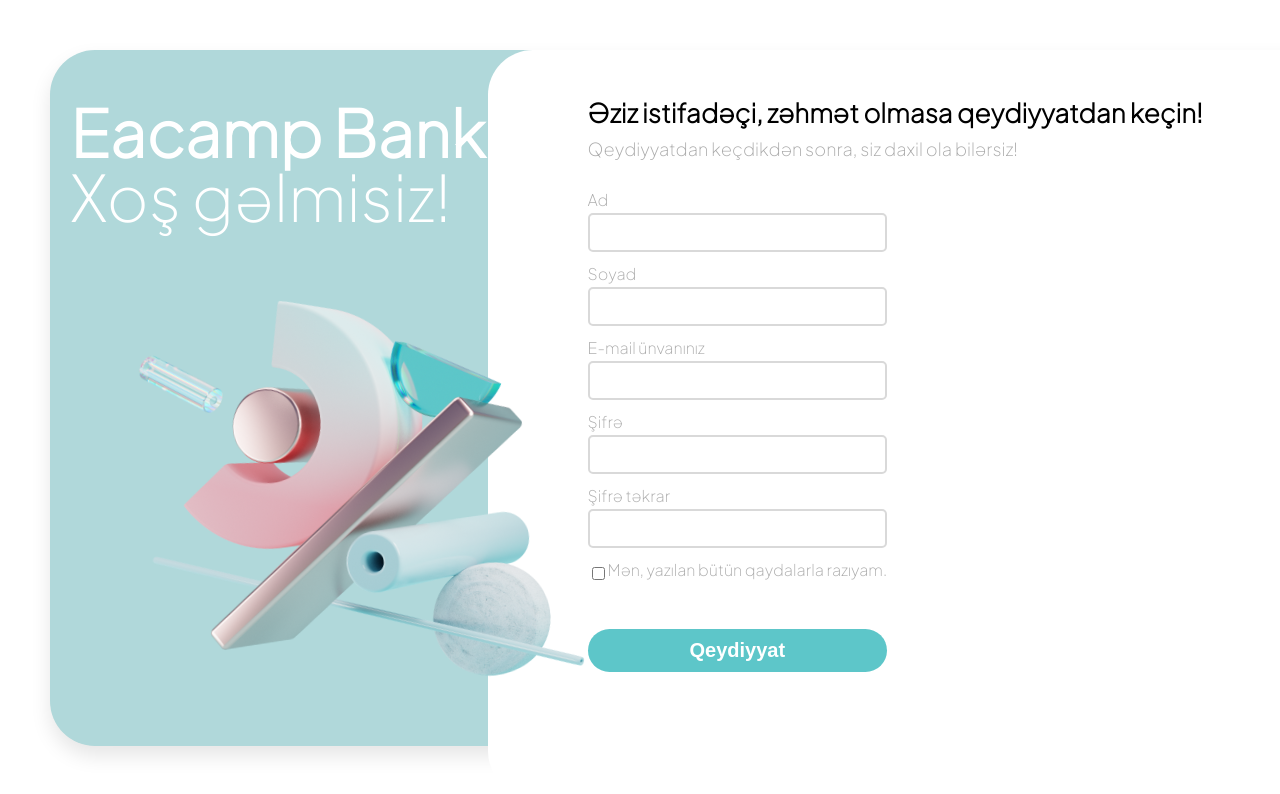
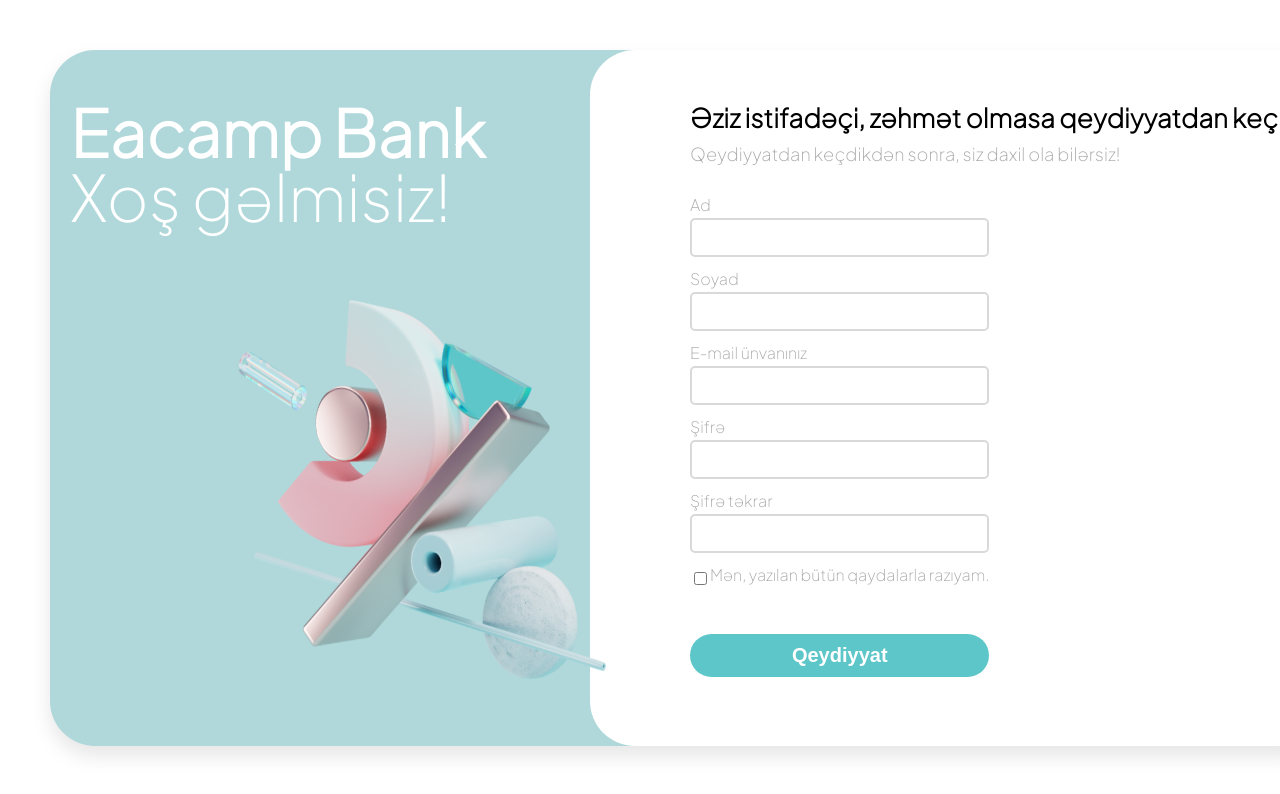
Before and after one commit to FNarmin/BANK-SYTEM, a plain HTML site: page index.html in a window 1280 px wide. Shown: the top 794 px of the page. Drawn offline with Linux system fonts and the light colour scheme.

Commit message:
I made a change in form.css , page_1&2 & wrapper.css

```diff
--- a/assets/css/components/form.css
+++ b/assets/css/components/form.css
@@ -1,20 +1,19 @@
 
 .form {
-    width: 58%;
+    width: 50%;
+    height: 100%;
     display: flex;
     flex-direction: column;
+    justify-content: center;
     align-items: flex-start;
-    align-content: flex-start;
     row-gap: 14px;
     position: absolute;
     right: 0px;
     top: 0px;
-    height: 100%;
     background-color: white;
     border-radius: 45px;
     z-index: 90;
     padding-left: 100px;
-    padding-top: 50px;
 }
 
 form {
--- a/assets/css/components/pages_1&2.css
+++ b/assets/css/components/pages_1&2.css
@@ -6,6 +6,7 @@ word-wrap: break-word;
 margin-top: 50px;
 }
 #left {
+    width: 35%;
     display: flex;
     flex-direction: column;
     justify-content: center;
@@ -22,10 +23,10 @@ margin-top: 50px;
 
 }
 #logo_img {
-   width:444px;
+   width:80%;
    height: 478px;
     z-index: 92;
-   margin-left: 50px;
+   margin-left: 35%;
     margin-bottom: 0;
 }
 #logo_img img {
--- a/assets/css/components/wrapper.css
+++ b/assets/css/components/wrapper.css
@@ -1,6 +1,5 @@
 .wrapper {
     width: 100%;
-    height: 100%;
     margin: 50px;
     background-color: #B0D8DA;
     box-shadow: 0px 10px 20px rgba(0, 0, 0, 0.10);
```
